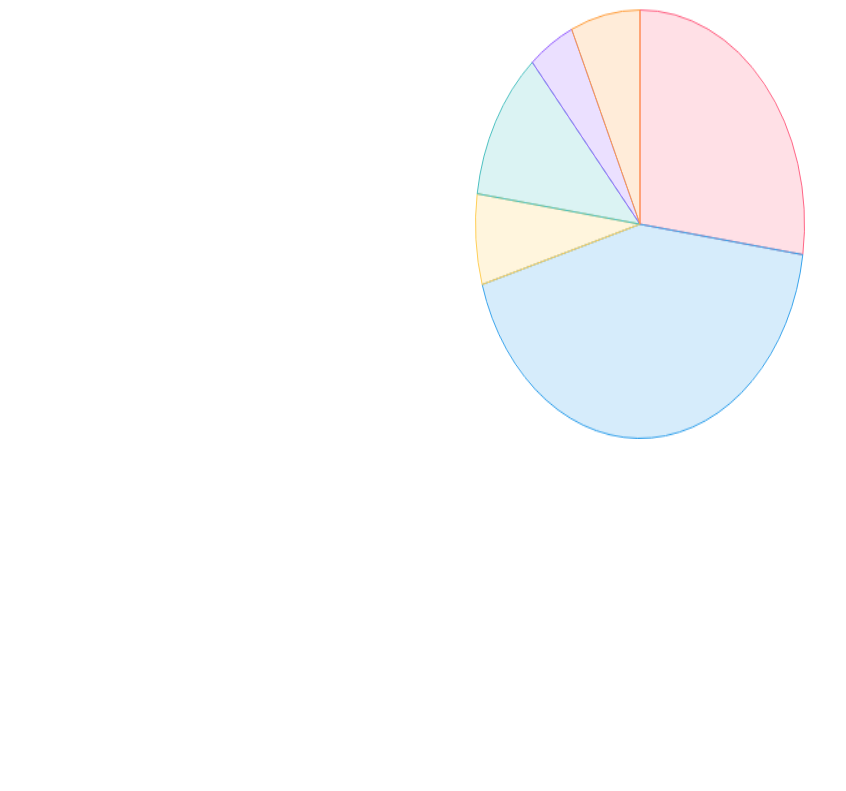
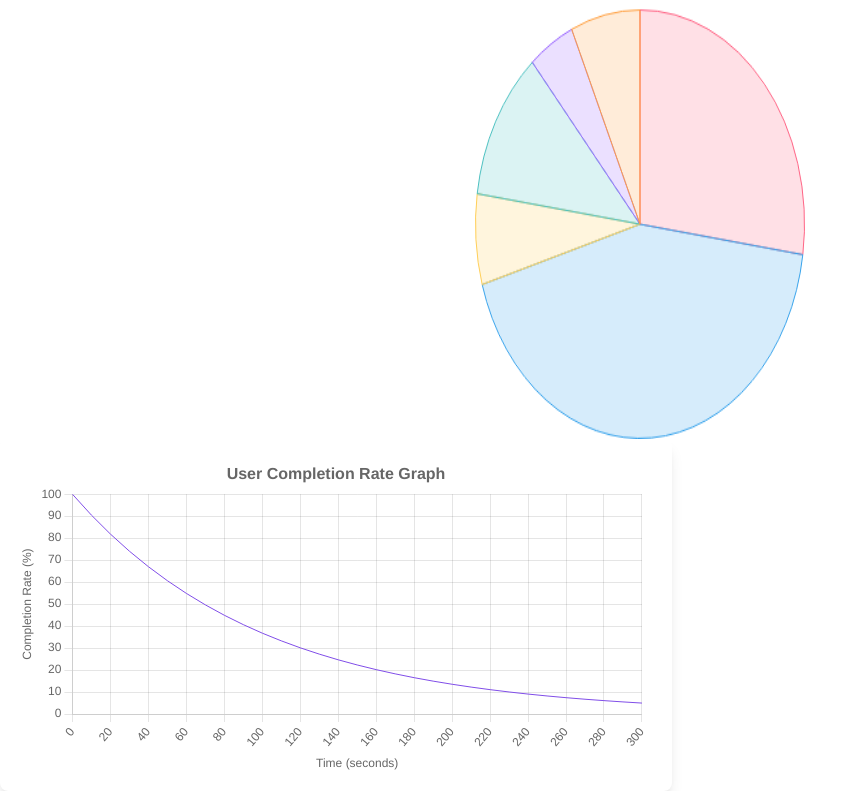
Before and after one commit to heyabrar/testing-tryouts, a Next.js app: page /charts in a window 1280 px wide. Shown: the part 1021-1812 px from the top of the page, without its empty margins (0-846 px from the left). Before the commit the page ends 1460 px from the top, so only its background shows below. Built offline with nearby package versions, Linux system fonts and the light colour scheme.

Commit message:
add: UserCompletion line graph added

```diff
--- /dev/null
+++ b/src/components/Charts/UserCompletionChat.tsx
@@ -0,0 +1,101 @@
+import React from "react";
+import { Line } from "react-chartjs-2";
+import {
+  Chart as ChartJS,
+  CategoryScale,
+  LinearScale,
+  PointElement,
+  LineElement,
+  Title,
+  Tooltip,
+  Legend,
+  Filler,
+} from "chart.js";
+
+ChartJS.register(
+  CategoryScale,
+  LinearScale,
+  PointElement,
+  LineElement,
+  Title,
+  Tooltip,
+  Legend,
+  Filler
+);
+
+export default function UserCompletionRateGraph() {
+  const data = {
+    labels: Array.from({ length: 31 }, (_, i) => i * 10),
+    datasets: [
+      {
+        label: "User Completion Rate",
+        data: Array.from(
+          { length: 31 },
+          (_, i) => 100 * Math.exp(-0.01 * i * 10)
+        ),
+        // Ensure points are invisible in the dataset itself
+        pointBackgroundColor: "rgba(255, 0, 0, 0)", // Make points invisible
+        pointBorderColor: "rgba(255, 0, 0, 0)", // Make point borders invisible
+        borderColor: "#804ee8", // Line color
+        borderWidth: 1, // Line width
+      },
+    ],
+  };
+
+  const options = {
+    responsive: true,
+    plugins: {
+      legend: {
+        display: false,
+        // position: "top" as const,
+      },
+      title: {
+        display: true,
+        text: "User Completion Rate Graph",
+        font: {
+          size: 16,
+        },
+      },
+      tooltip: {
+        callbacks: {
+          label: (context: any) =>
+            `${context.parsed.y.toFixed(1)}% users are watching`,
+        },
+      },
+    },
+    scales: {
+      x: {
+        title: {
+          display: true,
+          text: "Time (seconds)",
+        },
+      },
+      y: {
+        beginAtZero: true,
+        max: 100,
+        title: {
+          display: true,
+          text: "Completion Rate (%)",
+        },
+        // ticks: {
+        //   callback: (value: any) => `${value}%`,
+        // },
+      },
+    },
+    elements: {
+      point: {
+        radius: 4,
+        backgroundColor: "rgba(255, 0, 0, 0)", // Invisible background color (red with 0 opacity)
+        borderColor: "rgba(255, 0, 0, 0)", // Invisible border color (red with 0 opacity)
+        hoverRadius: 4,
+        hoverBackgroundColor: "rgba(75, 192, 192, 0.5)", // Show points on hover
+      },
+    },
+  };
+
+  return (
+    <div className="w-full max-w-2xl p-4 bg-white rounded-lg shadow-lg">
+      <Line data={data} options={options} />
+    </div>
+  );
+}
--- a/src/components/Charts/index.tsx
+++ b/src/components/Charts/index.tsx
@@ -12,6 +12,7 @@ import {
   PointElement,
   LineElement,
 } from "chart.js";
+import UserCompletionRateGraph from "./UserCompletionChat";
 import { color } from "chart.js/helpers";
 
 // Register the necessary Chart.js components
@@ -134,6 +135,8 @@ const BarChart = () => {
         options={pieOptions}
         className="!w-full lg:!w-[30%] lg:!h-[500px] mx-auto mt-20"
       />
+
+      <UserCompletionRateGraph />
     </div>
   );
 };
```
